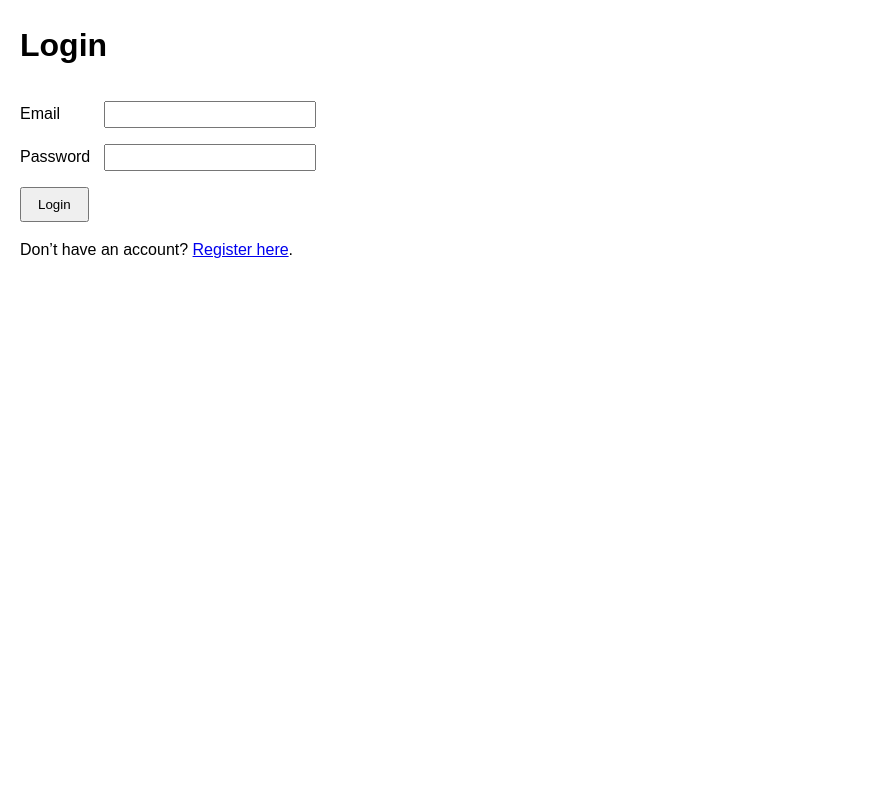
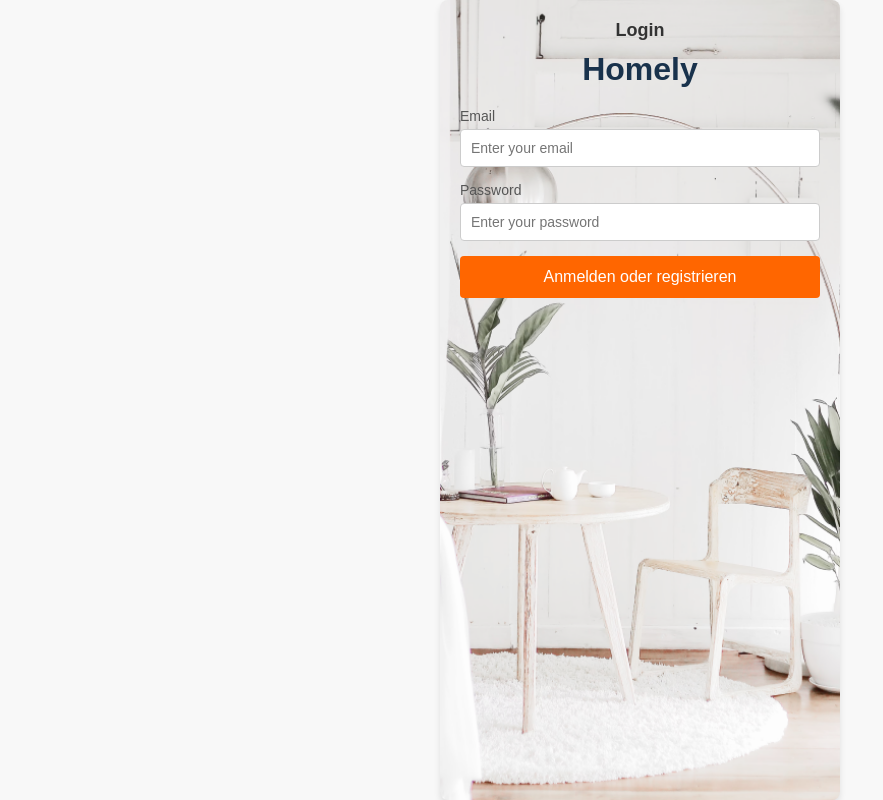
Before and after one commit to nickschnee/2025_im4_beispielprojekt_homely, a PHP site: page /login.html in a window 1280 px wide. Shown: the whole page, without its empty margins (0-883 px from the left). Run offline with PHP 8.4, Linux system fonts and the light colour scheme.

Commit message:
:lipstick: css for login page

```diff
--- a/css/style.css
+++ b/css/style.css
@@ -1,35 +1,92 @@
-/* style.css */
-body {
+/* General Reset */
+* {
+  margin: 0;
+  padding: 0;
+  box-sizing: border-box;
   font-family: Arial, sans-serif;
-  margin: 20px;
-  max-width: 600px;
-  line-height: 1.5;
 }
 
-h1 {
-  margin-bottom: 1em;
+/* Body Styling */
+body {
+  background-color: #f8f8f8;
+  display: flex;
+  justify-content: center;
+  align-items: center;
+  height: 100vh;
 }
 
-form > div {
-  margin-bottom: 1em;
+/* Login Container */
+.login-container {
+  background: white;
+  border-radius: 8px;
+  box-shadow: 0px 4px 6px rgba(0, 0, 0, 0.1);
+  padding: 20px;
+  max-width: 400px;
+  width: 100%;
+  height: 100%;
+  text-align: center;
+  background-image: url(../assets/background.png);
+  background-size: cover;
 }
 
-label {
-  display: inline-block;
-  width: 80px;
+/* Header and Brand */
+.login-header {
+  font-size: 18px;
+  color: #333;
+  margin-bottom: 10px;
 }
 
-input[type="email"],
-input[type="password"] {
-  width: 200px;
-  padding: 4px;
+.brand-title {
+  font-size: 32px;
+  font-weight: bold;
+  color: #19324c;
+  margin-bottom: 20px;
 }
 
-button {
-  padding: 8px 16px;
-  cursor: pointer;
+/* Form Styling */
+.login-form {
+  margin-top: 20px;
 }
 
-p {
-  margin-top: 1em;
+.form-group {
+  margin-bottom: 15px;
+  text-align: left;
 }
+
+.form-label {
+  display: block;
+  font-size: 14px;
+  color: #555;
+  margin-bottom: 5px;
+}
+
+.form-input {
+  width: 100%;
+  padding: 10px;
+  border: 1px solid #ccc;
+  border-radius: 4px;
+  font-size: 14px;
+}
+
+.form-input:focus {
+  border-color: #19324c;
+  outline: none;
+  box-shadow: 0 0 4px rgba(25, 50, 76, 0.2);
+}
+
+/* Button Styling */
+.form-button {
+  width: 100%;
+  padding: 12px;
+  font-size: 16px;
+  color: white;
+  background-color: #ff6600;
+  border: none;
+  border-radius: 4px;
+  cursor: pointer;
+  transition: background-color 0.3s ease;
+}
+
+.form-button:hover {
+  background-color: #e65a00;
+}
--- a/login.html
+++ b/login.html
@@ -2,25 +2,42 @@
 <html lang="en">
   <head>
     <meta charset="UTF-8" />
+    <meta name="viewport" content="width=device-width, initial-scale=1.0" />
     <title>Login</title>
     <link rel="stylesheet" href="css/style.css" />
   </head>
   <body>
-    <h1>Login</h1>
-
-    <form id="loginForm">
-      <div>
-        <label>Email</label>
-        <input type="email" id="email" required />
+    <div class="login-container">
+      <h1 class="login-header">Login</h1>
+      <div class="brand">
+        <h2 class="brand-title">Homely</h2>
       </div>
-      <div>
-        <label>Password</label>
-        <input type="password" id="password" required />
-      </div>
-      <button type="submit">Login</button>
-    </form>
-
-    <p>Don’t have an account? <a href="register.html">Register here</a>.</p>
+      <form id="loginForm" class="login-form">
+        <div class="form-group">
+          <label for="email" class="form-label">Email</label>
+          <input
+            type="email"
+            id="email"
+            class="form-input"
+            placeholder="Enter your email"
+            required
+          />
+        </div>
+        <div class="form-group">
+          <label for="password" class="form-label">Password</label>
+          <input
+            type="password"
+            id="password"
+            class="form-input"
+            placeholder="Enter your password"
+            required
+          />
+        </div>
+        <button type="submit" class="form-button">
+          Anmelden oder registrieren
+        </button>
+      </form>
+    </div>
 
     <script src="js/login.js"></script>
   </body>
--- a/system/db.sql
+++ b/system/users.sql
@@ -1,10 +1,11 @@
--- db.sql
+-- users.sql
 -- Create the database and the users table
 
 CREATE TABLE IF NOT EXISTS `users` (
   `id` INT NOT NULL AUTO_INCREMENT,
   `email` VARCHAR(100) NOT NULL,
   `password` VARCHAR(255) NOT NULL,
+  `name` VARCHAR(100) NOT NULL,
   PRIMARY KEY (`id`),
   UNIQUE KEY (`email`)
 );
```
Also changed, not shown: index.html (+3 -25 lines), assets/background.png (added), readme.md.
